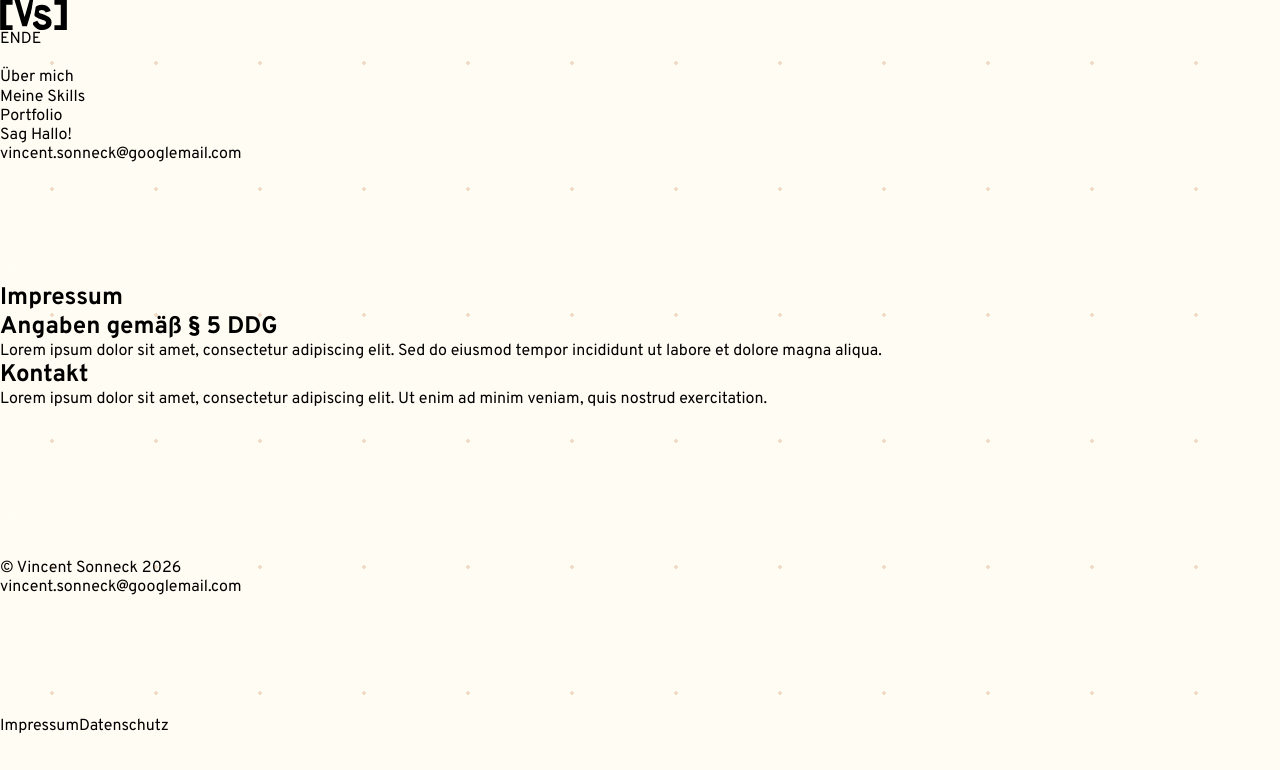
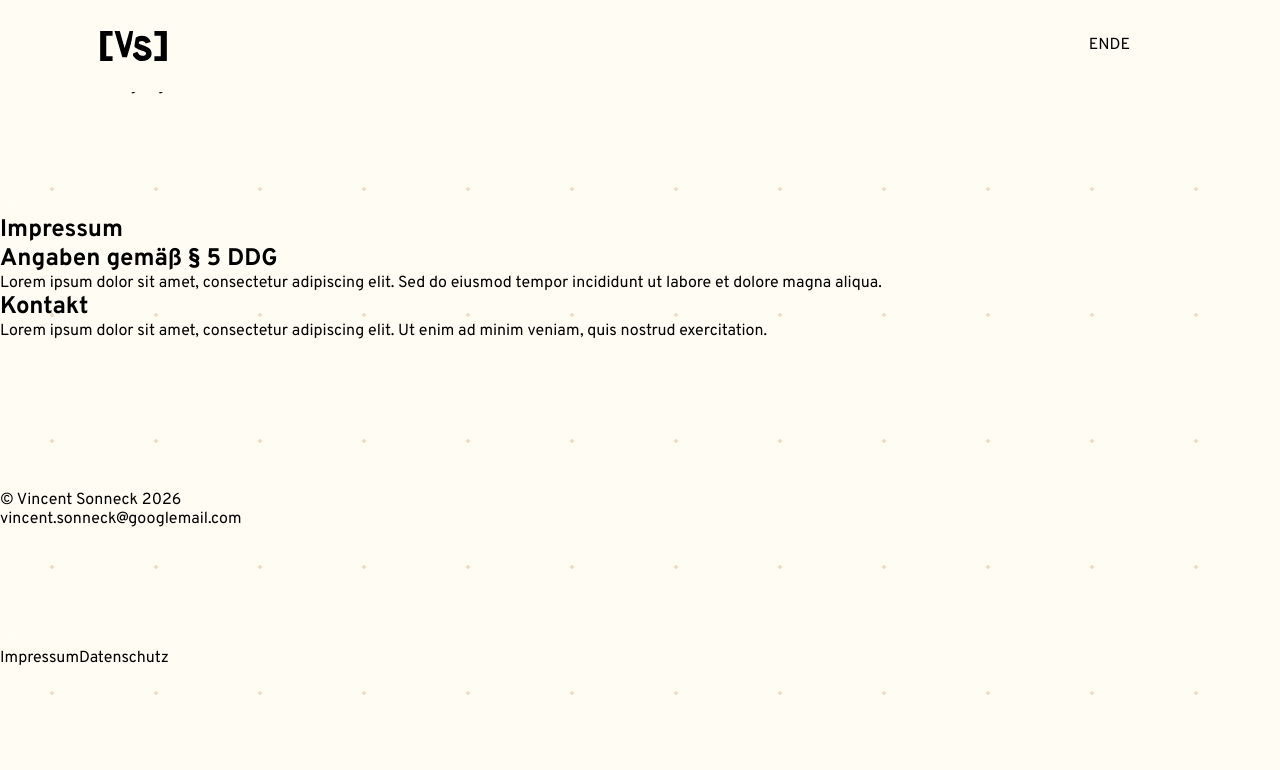
Before and after one commit to IGK91/portfolio, an Angular app: page /impressum in a window 1280 px wide. Shown: the top 770 px of the page. Built offline with nearby package versions, Linux system fonts and the light colour scheme.

Commit message:
Style fixed header with logo

```diff
--- a/src/app/app.ts
+++ b/src/app/app.ts
@@ -1,4 +1,5 @@
-import { Component } from '@angular/core';
+import { Component, inject } from '@angular/core';
+import { ViewportScroller } from '@angular/common';
 import { RouterOutlet } from '@angular/router';
 import { Header } from './shared/components/header/header';
 
@@ -8,4 +9,11 @@ import { Header } from './shared/components/header/header';
   templateUrl: './app.html',
   styleUrl: './app.scss',
 })
-export class App {}
+export class App {
+  private viewportScroller = inject(ViewportScroller);
+
+  constructor() {
+    // Abstand für den festen Header, wenn per Link zu einer Sektion gesprungen wird
+    this.viewportScroller.setOffset([0, 110]);
+  }
+}
--- a/src/app/shared/components/header/header.scss
+++ b/src/app/shared/components/header/header.scss
@@ -1 +1,31 @@
-// Design folgt
+@use '../../../../styles/variables' as *;
+@use '../../../../styles/mixins' as *;
+
+.header {
+  position: fixed;
+  top: 0;
+  left: 0;
+  right: 0;
+  z-index: 100;
+  height: $header-height;
+  background-color: $color-cream;
+}
+
+.header__content {
+  @include content-width;
+  height: 100%;
+  display: flex;
+  justify-content: space-between;
+  align-items: center;
+}
+
+.header__logo img {
+  width: 67px;
+  height: 30px;
+}
+
+.header__actions {
+  display: flex;
+  align-items: center;
+  gap: 50px;
+}
```
